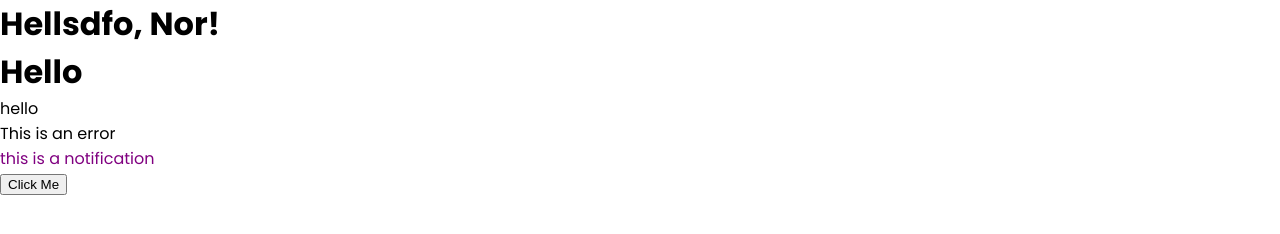
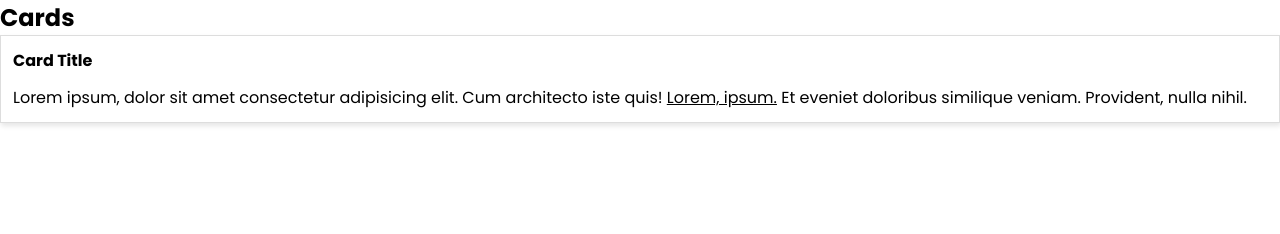
Before and after one commit to ItayMizrachi/sass-study, a website: page index.html in a window 1280 px wide. Drawn offline with Linux system fonts and the light colour scheme.

Commit message:
component styles

```diff
--- a/index.html
+++ b/index.html
@@ -7,11 +7,25 @@
     <title>SASS</title>
   </head>
   <body>
-    <h1>Hellsdfo, Nor!</h1>
-    <h1><a href="#">Hello</a></h1>
-    <a href="#">hello</a>
-    <p class="error">This is an error</p>
-    <p class="notification test">this is a notification</p>
-    <button>Click Me</button>
+    <!-- colors -->
+
+    <!-- font sizes -->
+
+    <!-- buttons -->
+
+    <!-- cards -->
+    <h2>Cards</h2>
+    <div class="card">
+      <h1 class="card-title">Card Title</h1>
+      <p class="card-body">
+        Lorem ipsum, dolor sit amet consectetur adipisicing elit. Cum architecto
+        iste quis! <a href="#">Lorem, ipsum.</a> Et eveniet doloribus similique
+        veniam. Provident, nulla nihil.
+      </p>
+    </div>
+
+    <!-- grid system -->
+
+    <!-- utilities -->
   </body>
 </html>
--- a/shinobi/_variables.scss
+++ b/shinobi/_variables.scss
@@ -1,7 +1,7 @@
 //variables
 //theme colors
-$primary: purple;
-// $primary: #326dee;
+// $primary: purple;
+$primary: #326dee;
 $secondary: #1ac888;
 $error: #d32752;
 $info: #f6c31c;
@@ -13,3 +13,9 @@ $base-margin: 0.75rem;
 //borders
 $base-border-thickness: 1px;
 $base-border-radius: 20px;
+
+//box-shadow
+$base-box-shadow: 1px 3px 5px rgba(0,0,0,0.1);
+
+//font sizes
+$base-font-size: 1rem;
--- /dev/null
+++ b/shinobi/components/_card.scss
@@ -0,0 +1,20 @@
+.card {
+    display: block;
+    padding: $base-padding;
+    border: $base-border-thickness solid #ddd;
+    box-shadow: $base-box-shadow;
+
+    .card-title {
+        font-size: $base-font-size;
+        padding-bottom: $base-padding;
+        font-weight: bold;
+    }
+
+    .card-body {
+        font-size: $base-font-size;
+
+        a {
+            text-decoration: underline;
+        }
+    }
+}
--- a/shinobi/index.scss
+++ b/shinobi/index.scss
@@ -9,6 +9,7 @@
 
 
 // components (button, card, navbar... )
+@import 'components/card';
 
 
 
```
Also changed, not shown: css/index.css.
